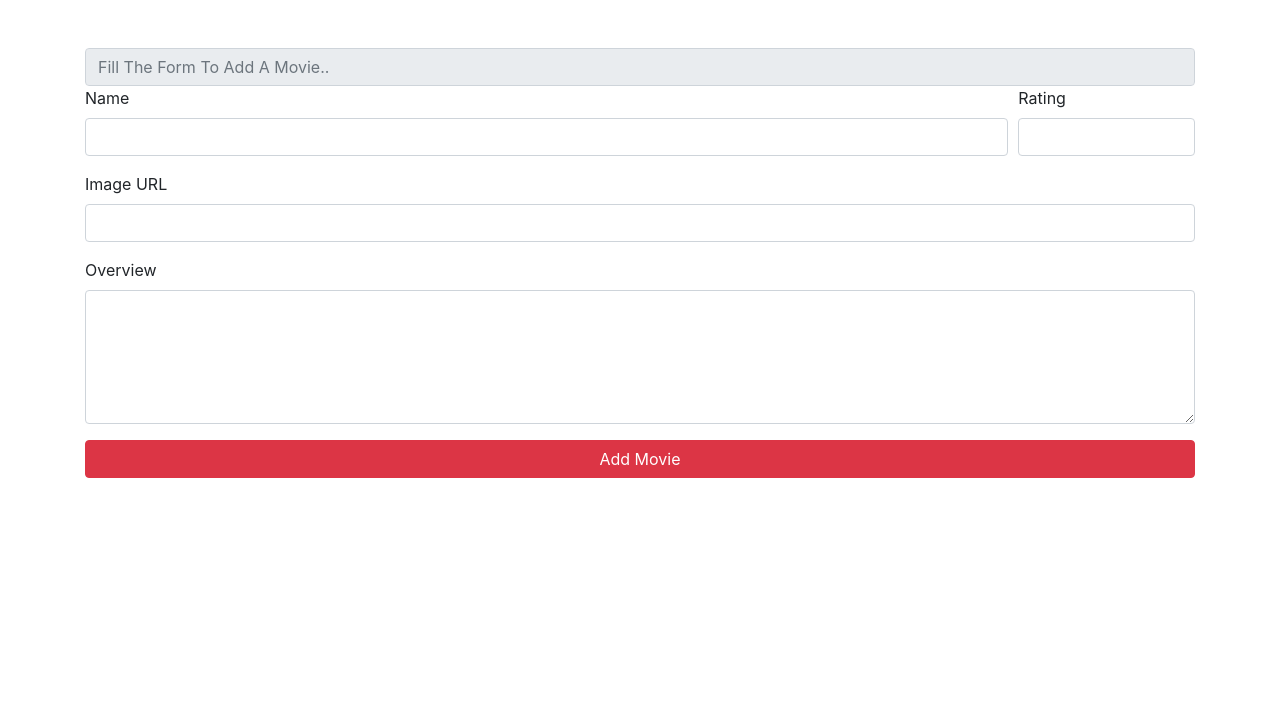
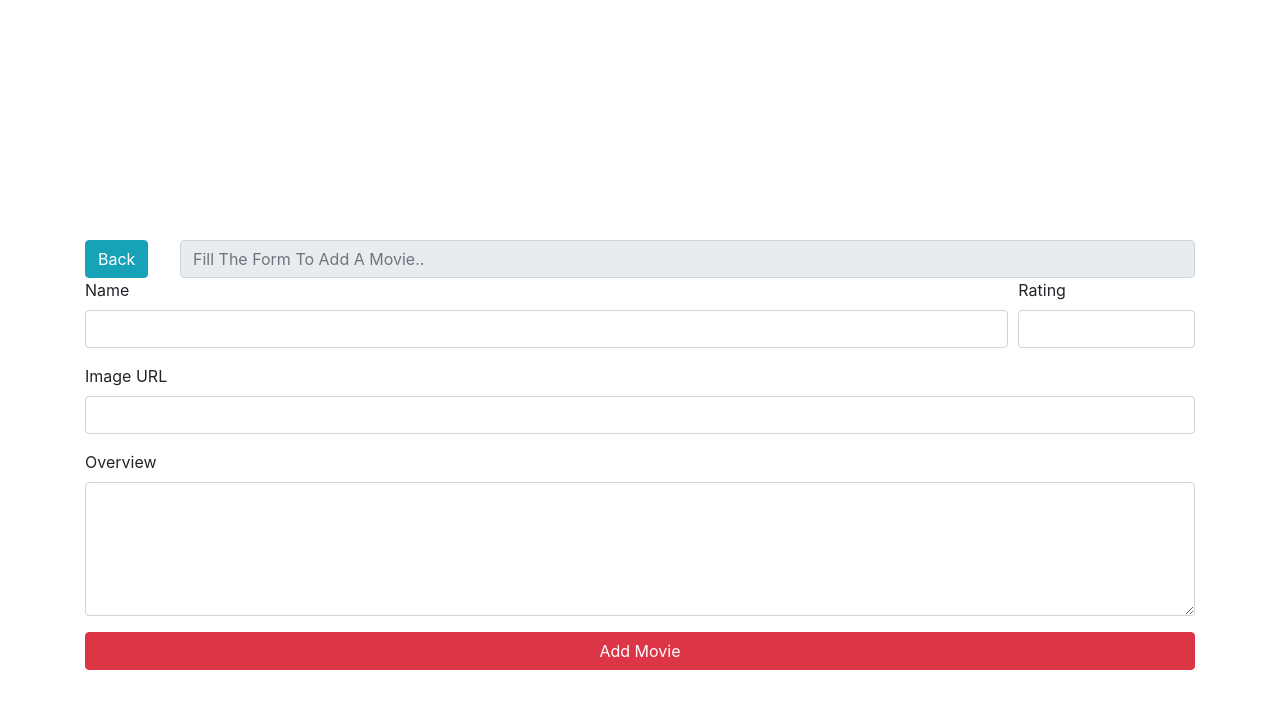
Before and after one commit to alicolak64/movies-react-project, a React (Create React App) app: page /addMovie in a window 1280 px wide. Shown: the top 708 px of the page. Built offline with nearby package versions, Linux system fonts and the light colour scheme; no server answers.

Commit message:
Back Button Added

```diff
--- a/src/components/AddMovie.js
+++ b/src/components/AddMovie.js
@@ -1,6 +1,8 @@
 import React from 'react'
 
 import { useNavigate } from "react-router-dom";
+
+import { Link } from "react-router-dom";
 
 import serialize from 'form-serialize';
 
@@ -20,9 +22,39 @@ const AddMovie = (props) => {
     };
 
     return (
-        <div className="container">
+        <div className="container" style={
+            {
+                height:"100%" ,
+                margin : "0 auto",
+                verticalAlign:"middle",
+                align:"center" ,
+                horizontalAlign:"center"
+            }
+        }>
             <form className="mt-5" onSubmit={handleFormSubmit}>
+                <br />
+                <br />
+                <br />
+                <br />
+                <br />
+                <br />
+                <br />
+                <br />
+                <div className="row">
+                <div className='col-lg-1'>
+                <Link
+              to={{ pathname: "/"}}
+              type="button"
+              className="btn btn-nd btn-info"
+              style={{ float: 'left' }}
+            >
+              Back
+            </Link>
+                </div>
+                <div className='col-lg-11'>
             <input className="form-control" id="disabledInput" type="text" placeholder="Fill The Form To Add A Movie.." disabled/>
+            </div>
+            </div>
                 <div className="form-row">
                     <div className="form-group col-md-10">
                         <label htmlFor="inputName">Name</label>
```
